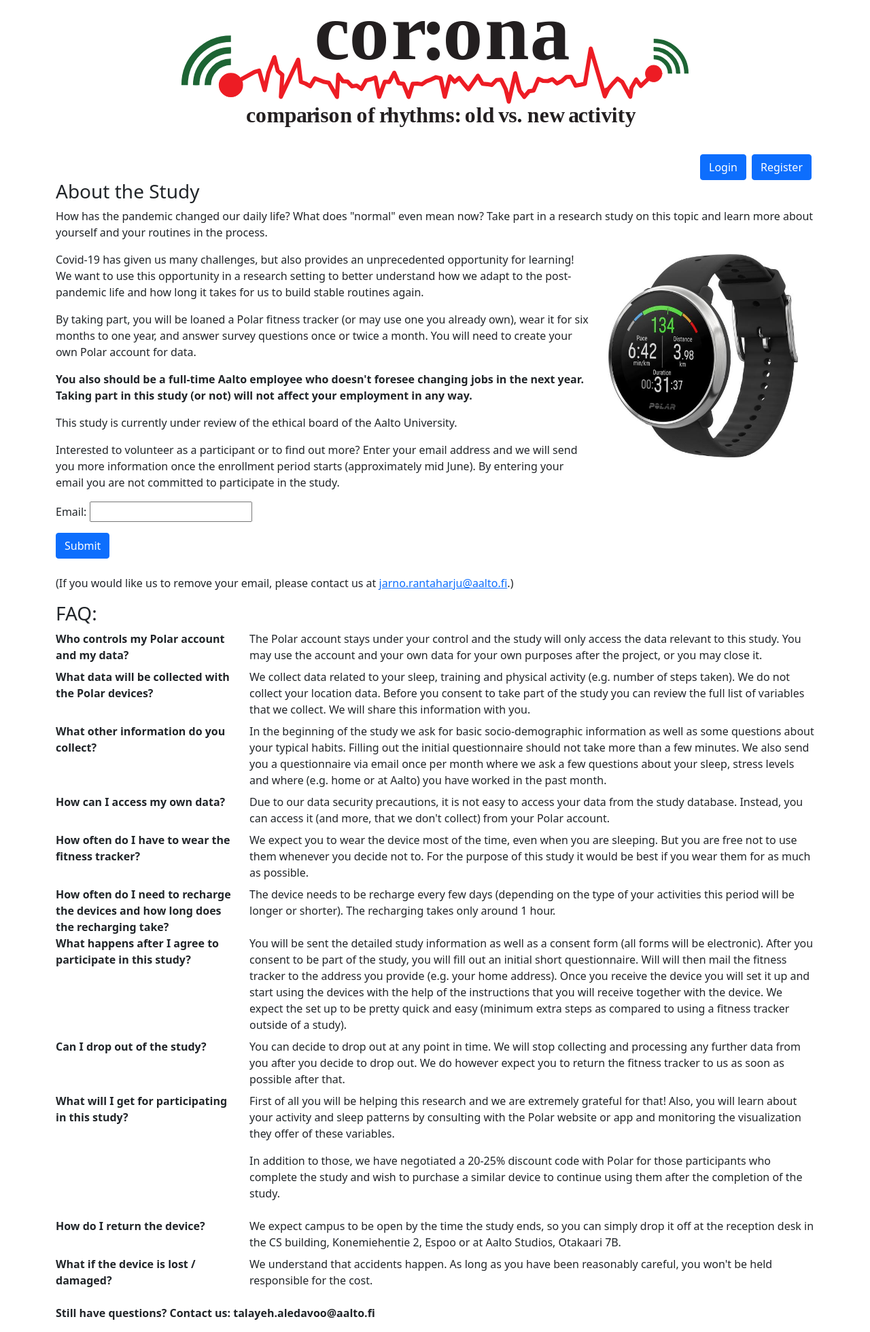
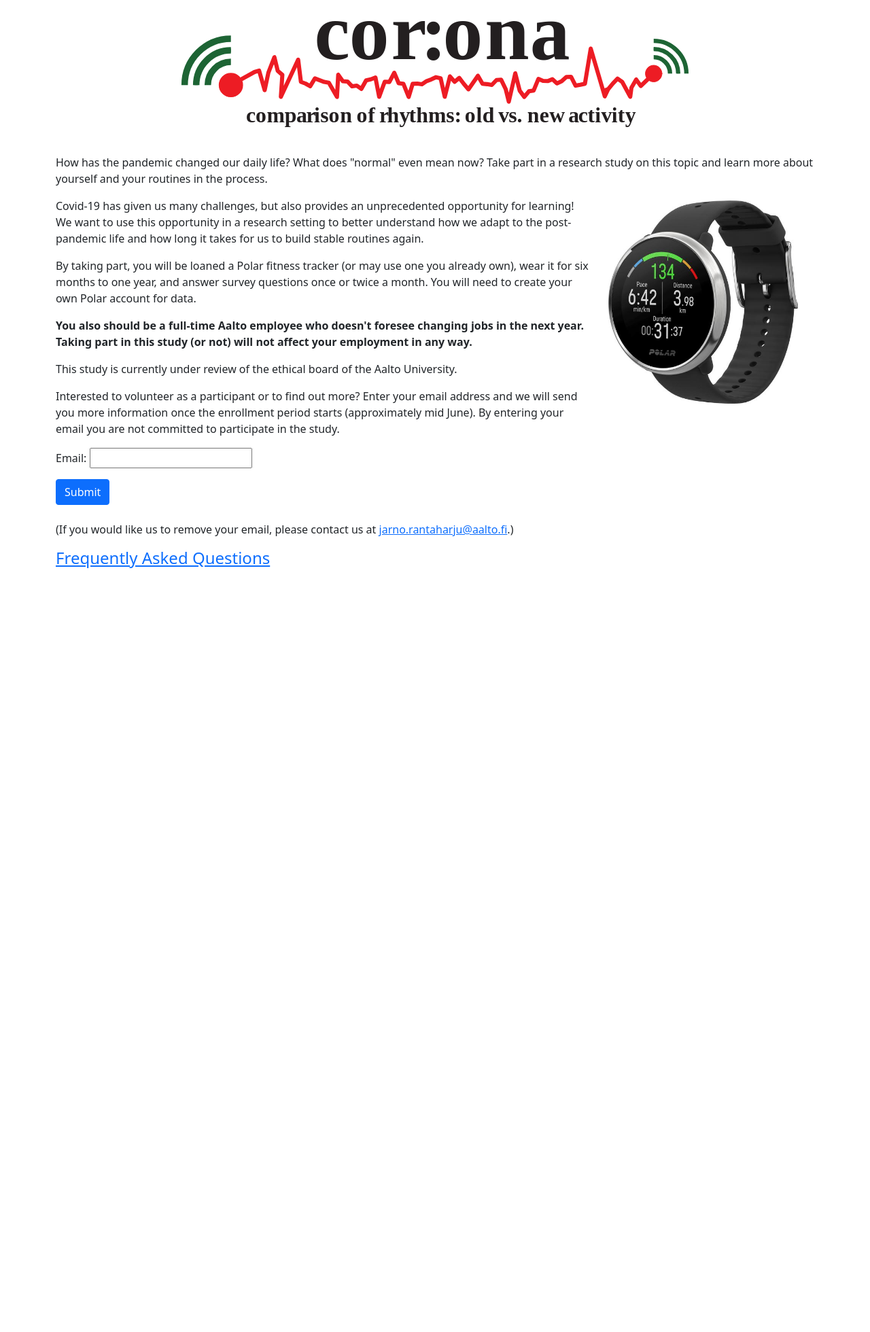
Before and after one commit to AaltoRSE/polar_auth, a Django app: page /about/ in a window 1280 px wide. Shown: the whole page at 68% size. After the commit the page ends 836 px from the top, so only its background shows below. Run offline with Django 3.2, Linux system fonts and the light colour scheme; parts of the project's set-up code (start-up, migrations or seed data) failed here and were passed over.

Commit message:
Move the FAQ to a separate page

```diff
--- a/polar_auth/urls.py
+++ b/polar_auth/urls.py
@@ -30,5 +30,6 @@ urlpatterns = [
     path('', users.views.MainView.as_view(), name='main'),
     path('about/', users.views.AboutView.as_view(), name='about'),
     path('token/', users.views.AddAuthTokenView.as_view(), name='auth_return'),
-    path('authorize/', users.views.GetAuthenticationView.as_view(), name='auth')
+    path('authorize/', users.views.GetAuthenticationView.as_view(), name='auth'),
+    path('faq/', users.views.FAQView.as_view(), name='faq'),
 ]
--- a/templates/about.html
+++ b/templates/about.html
@@ -3,9 +3,9 @@
 
 {% block content %}
 
-
+{%if registration_active%}
 {%if user.is_authenticated %}
-  <p> You are logged in as {{ user }}.</p>
+  <p> You are logged in as {{ user.email }}.</p>
   {%if not user.privacy_agreement %}
   <p> To participate in the study, please read read the <a href="privacy">privacy statement</a>
     and choose "I Agree" at the end.</p>
@@ -14,6 +14,8 @@
     <p> To participate in the study, please read read the <a href="consent">consent form</a>
 and choose "I Consent" at the end.</p>
   {% endif %}
+
+<h3> About the Study </h3>
 {% endif %}
 
 {%if not user.is_authenticated %}
@@ -24,8 +26,8 @@ and choose "I Consent" at the end.</p>
   </div>
 </div>
 {% endif %}
+{%endif%}
 
-<h3> About the Study </h3>
 
 <p>
 How has the pandemic changed our daily life?  What does "normal" even mean now? Take part in a research study on this topic and learn more about yourself and your routines in the process.
@@ -64,99 +66,6 @@ Interested to volunteer as a participant or to find out more? Enter your email a
 (If you would like us to remove your email, please contact us at <a href = "mailto: jarno.rantaharju@aalto.fi">jarno.rantaharju@aalto.fi</a>.)
 </p>
 
-<h3>FAQ:</h3>
-
-<dl class="row">
-  <dt class="col-sm-3">
-    Who controls my Polar account and my data?
-  </dt>
-  <dd class="col-sm-9">
-    The Polar account stays under your control and the study will only access the data relevant to this study. You may use the account and your own data for your own purposes after the project, or you may close it.
-  </dd>
-
-  <dt class="col-sm-3">
-    What data will be collected with the Polar devices?
-  </dt>
-  <dd class="col-sm-9">
-    We collect data related to your sleep, training and  physical activity (e.g. number of  steps taken). We do not collect your location data. Before you consent to take part of the study you can review the full list of variables that we collect. We will share this information with you.
-  </dd>
-
-  <dt class="col-sm-3">
-    What other information do you collect?
-  </dt>
-  <dd class="col-sm-9">
-    In the beginning of the study we ask for basic socio-demographic information as well as some questions about your typical habits. Filling out the initial questionnaire should not take more than a few minutes.
-    We also send you a questionnaire via email once per month where we ask a few questions about your sleep, stress levels and where (e.g. home or at Aalto) you have worked in the past month.
-  </dd>
-
-  <dt class="col-sm-3">
-    How can I access my own data?
-  </dt>
-  <dd class="col-sm-9">
-    Due to our data security precautions, it is not easy to access your data from the study database. Instead, you can access it (and more, that we don't collect) from your Polar account.
-  </dd>
-
-  <dt class="col-sm-3">
-    How often do I have to wear the fitness tracker?
-  </dt>
-  <dd class="col-sm-9">
-    We expect you to wear the device most of the time, even when you are sleeping. But you are free not to use them whenever you decide not to. For the purpose of this study it would be best if you wear them for as much as possible.
-  </dd>
-
-  <dt class="col-sm-3">
-    How often do I need to recharge the devices and how long does the recharging take?
-  </dt>
-  <dd class="col-sm-9">
-    The device needs to be recharge every few days (depending on the type of your activities this period will be longer or shorter). The recharging takes only around 1 hour.
-  </dd>
-
-  <dt class="col-sm-3">
-    What happens after I agree to participate in this study?
-  </dt>
-  <dd class="col-sm-9">
-    You will be sent the detailed study information as well as a consent form (all forms will be electronic). After you consent to be part of the study, you will fill out an initial short questionnaire. Will will then mail the fitness tracker to the address you provide (e.g. your home address). Once you receive the device you will set it up and start using the devices with the help of the instructions that you will receive together with the device. We expect the set up to be pretty quick and easy (minimum extra steps as compared to using a fitness tracker outside of a study).
-  </dd>
-
-  <dt class="col-sm-3">
-    Can I drop out of the study?
-  </dt>
-  <dd class="col-sm-9">
-    You can decide to drop out at any point in time. We will stop collecting and processing any further data from you after you decide to drop out. We do however expect you to return the fitness tracker to us as soon as possible after that.
-  </dd>
-
-  <dt class="col-sm-3">
-    What will I get for participating in this study?
-  </dt>
-  <dd class="col-sm-9">
-    <p>
-    First of all you will be helping this research and we are extremely grateful for that!
-    Also, you will learn about your activity and sleep patterns by consulting with the Polar website or app and monitoring the visualization they offer of these variables.
-    </p>
-    <p>
-    In addition to those, we have negotiated a 20-25% discount code with Polar for those participants who complete the study and wish to purchase a similar device to continue using them after the completion of the study.
-    </p>
-  </dd>
-
-  <dt class="col-sm-3">
-    How do I return the device?
-  </dt>
-  <dd class="col-sm-9">
-    We expect campus to be open by the time the study ends, so you can simply drop it off at the reception desk in the CS building, Konemiehentie 2, Espoo or at Aalto Studios, Otakaari 7B.
-  </dd>
-
-  <dt class="col-sm-3">
-    What if the device is lost / damaged?
-  </dt>
-  <dd class="col-sm-9">
-    We understand that accidents happen.  As long as you have been reasonably careful, you won't be held responsible for the cost.
-  </dd>
-</dl>
-
-<p><b>Still have questions? Contact us: talayeh.aledavoo@aalto.fi
-</b></p>
-
-
-
-
+<h4> <a href="/faq"> Frequently Asked Questions </a> </h4>
 
 {% endblock %}
--- a/users/views.py
+++ b/users/views.py
@@ -9,6 +9,7 @@ from django.utils.decorators import method_decorator
 from django.views.generic.edit import CreateView
 from django.views.generic.base import RedirectView
 from django.views.generic.edit import UpdateView
+from django.views.generic import TemplateView
 from django.contrib.messages.views import SuccessMessageMixin
 from django.urls import reverse_lazy
 
@@ -46,6 +47,16 @@ class MainView(RedirectView):
             return reverse_lazy('home')
         else:
             return reverse_lazy('about')
+
+
+class FAQView(TemplateView):
+    template_name = 'faq.html'
+
+    def get_context_data(self, **kwargs):
+        context = super().get_context_data(**kwargs)
+        if self.request.user.is_authenticated:
+            context['user'] = self.request.user
+        return context
 
 
 class AboutView(SuccessMessageMixin, CreateView):
```
Also changed, not shown: templates/faq.html (added, +99 -0 lines).
